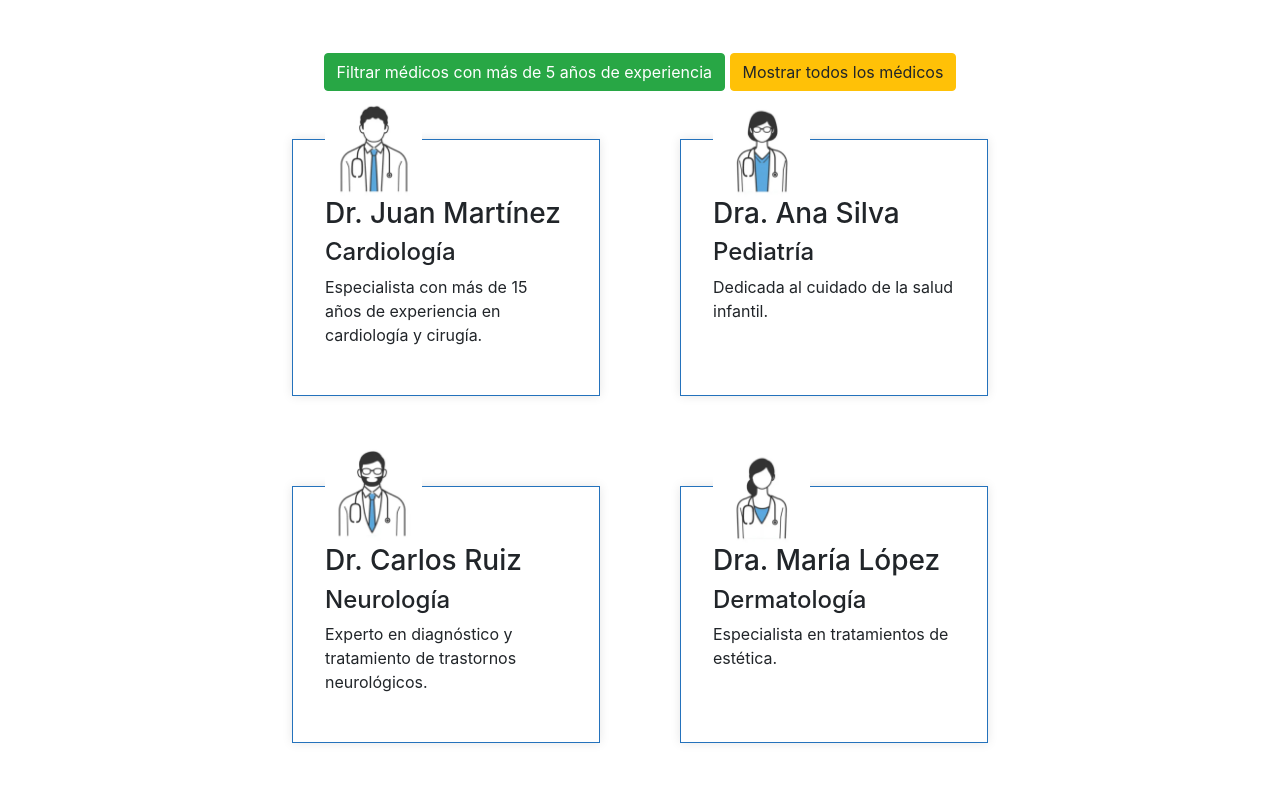
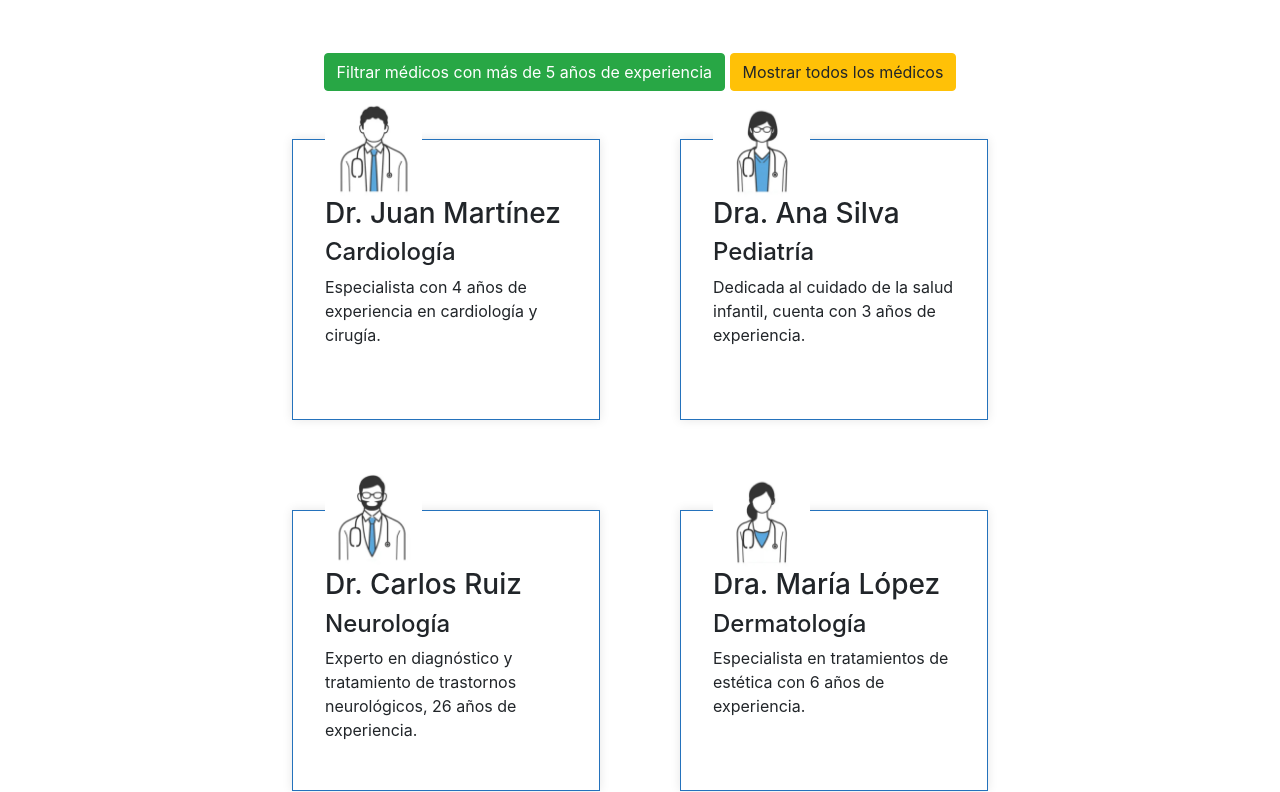
Before and after one commit to camilauxui/M3_Taller2, a website: page equipo.html in a window 1280 px wide. Shown: the part 189-981 px from the top of the page. Drawn offline with nearby package versions, Linux system fonts and the light colour scheme.

Commit message:
se actualizan datos del equipo medico

```diff
--- a/equipo.html
+++ b/equipo.html
@@ -96,30 +96,30 @@
             {
                 nombre: "Dr. Juan Martínez",
                 especialidad: "Cardiología",
-                experiencia: 15,
+                experiencia: 4,
                 imagen: "images/doc1.jpg",
-                descripcion: "Especialista con más de 15 años de experiencia en cardiología y cirugía."
+                descripcion: "Especialista con 4 años de experiencia en cardiología y cirugía."
             },
             {
                 nombre: "Dra. Ana Silva",
                 especialidad: "Pediatría",
                 experiencia: 3,
                 imagen: "images/dra1.jpg",
-                descripcion: "Dedicada al cuidado de la salud infantil."
+                descripcion: "Dedicada al cuidado de la salud infantil, cuenta con 3 años de experiencia."
             },
             {
                 nombre: "Dr. Carlos Ruiz",
                 especialidad: "Neurología",
-                experiencia: 1,
+                experiencia: 26,
                 imagen: "images/doc2.jpg",
-                descripcion: "Experto en diagnóstico y tratamiento de trastornos neurológicos."
+                descripcion: "Experto en diagnóstico y tratamiento de trastornos neurológicos, 26 años de experiencia."
             },
             {
                 nombre: "Dra. María López",
                 especialidad: "Dermatología",
-                experiencia: 10,
+                experiencia: 6,
                 imagen: "images/dra2.jpg",
-                descripcion: "Especialista en tratamientos de estética."
+                descripcion: "Especialista en tratamientos de estética con 6 años de experiencia."
             }
         ];
 
```
